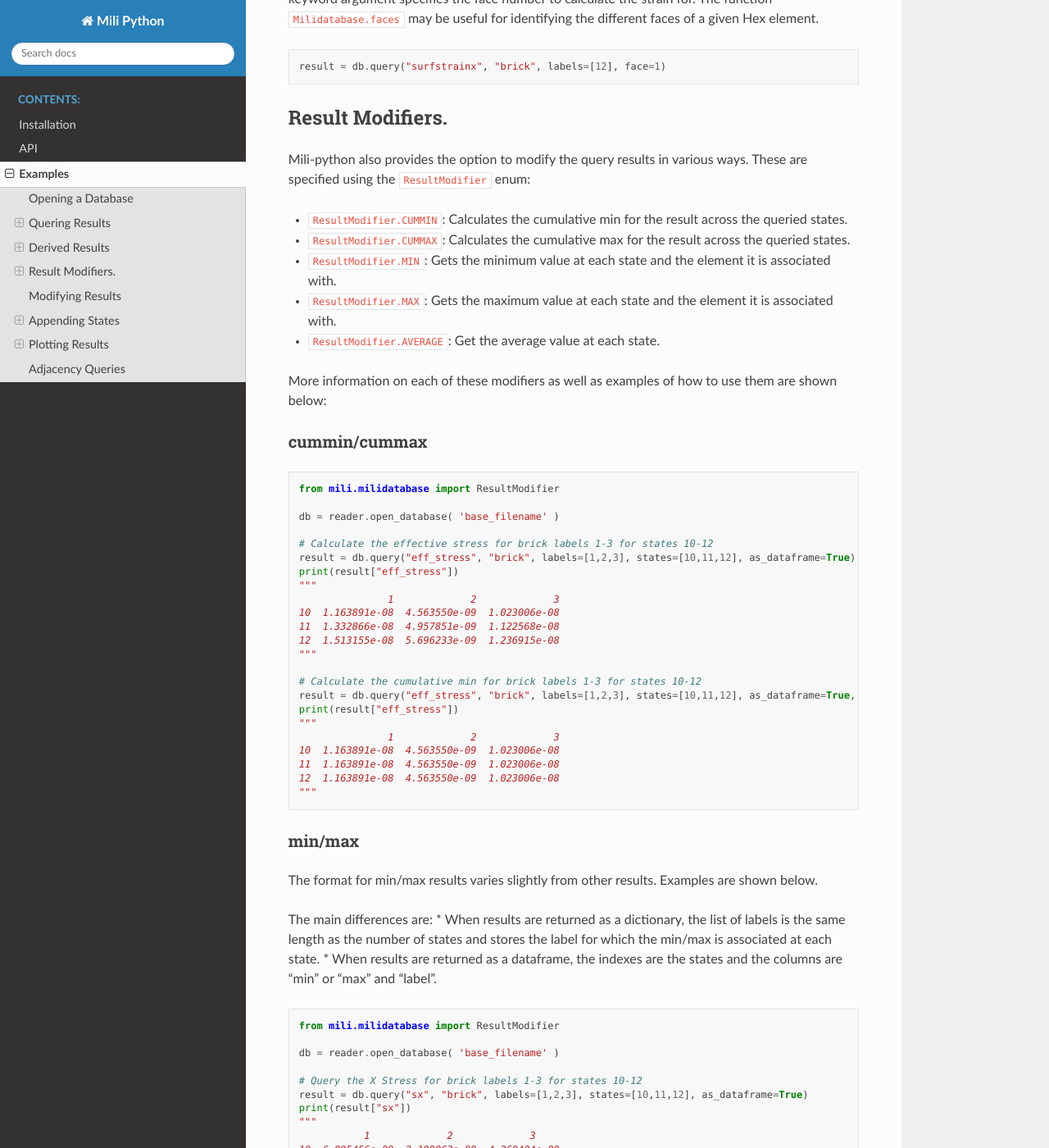
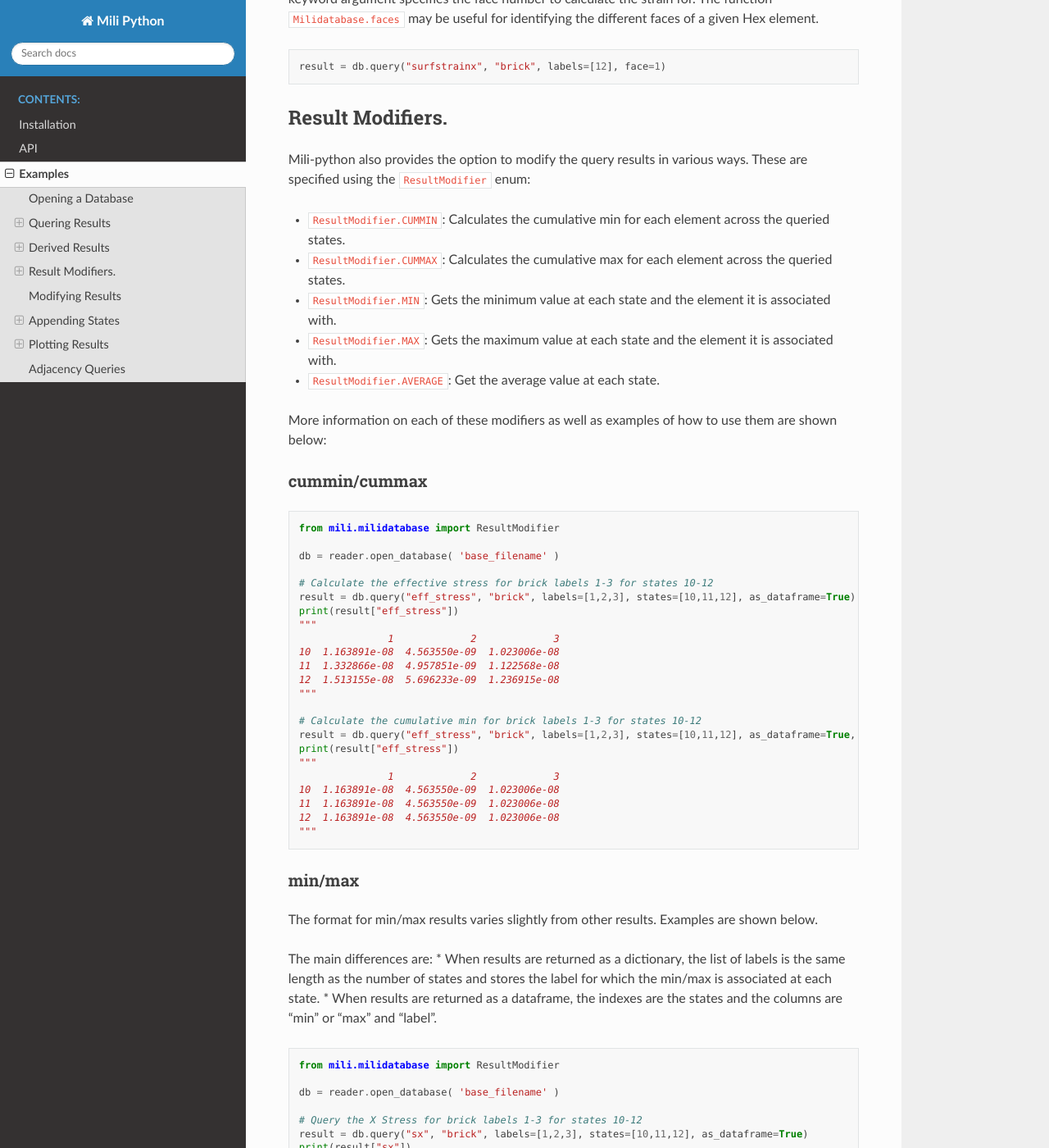
Before and after one commit to mdg-graphics/mili-python, a Sphinx documentation site: the page built from doc/source/examples.rst, in a window 1280 px wide and 1400 px high, scrolled down 5605 px. Shown: the whole window at 82% size. Built offline with Sphinx 7.4.7 and the Read the Docs theme 3.1.0, drawn with Linux system fonts in a browser that asks for light colours; some of the changed text lies outside the part shown.

Commit message:
Resolve "Clarify cumulative min and max documentation"

```diff
--- a/doc/source/examples.rst
+++ b/doc/source/examples.rst
@@ -298,8 +298,8 @@ Result Modifiers.
 
 Mili-python also provides the option to modify the query results in various ways. These are specified using the :code:`ResultModifier` enum:
 
-* :code:`ResultModifier.CUMMIN`: Calculates the cumulative min for the result across the queried states.
-* :code:`ResultModifier.CUMMAX`: Calculates the cumulative max for the result across the queried states.
+* :code:`ResultModifier.CUMMIN`: Calculates the cumulative min for each element across the queried states.
+* :code:`ResultModifier.CUMMAX`: Calculates the cumulative max for each element across the queried states.
 * :code:`ResultModifier.MIN`: Gets the minimum value at each state and the element it is associated with.
 * :code:`ResultModifier.MAX`: Gets the maximum value at each state and the element it is associated with.
 * :code:`ResultModifier.AVERAGE`: Get the average value at each state.
```
Also changed, not shown: other parts of doc/source/examples.rst (+3 -3 lines).
